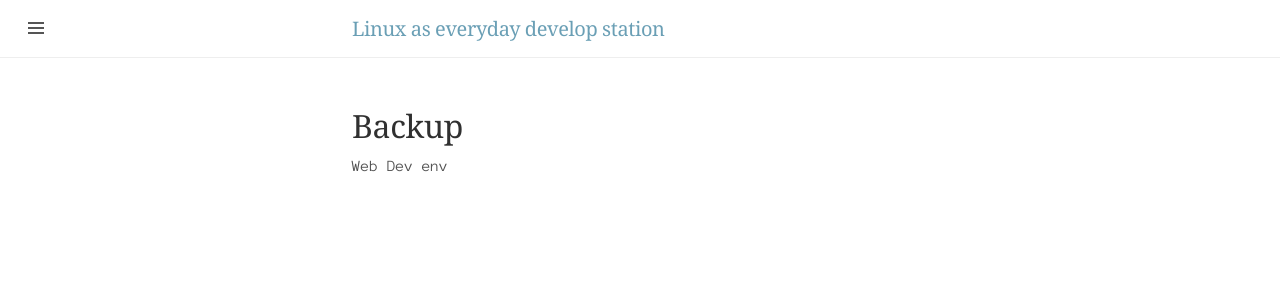
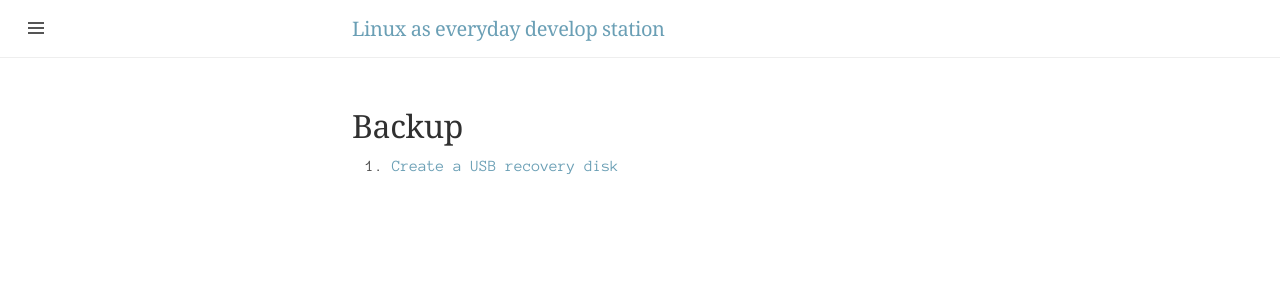
Before and after one commit to cortiz/0x29A, a Jekyll site: the page built from install/backup.md, in a window 1280 px wide. Shown: the top 300 px of the page. Built offline with Jekyll 4.4.1, drawn with Linux system fonts in a browser that asks for light colours.

Commit message:
Initila Page tree build

```diff
--- a/install/backup.md
+++ b/install/backup.md
@@ -2,4 +2,4 @@
 layout: page
 title: Backup
 ---
-Web Dev env
+1. [Create a USB recovery disk](http://answers.microsoft.com/en-us/windows/wiki/windows_10/how-to-create-a-recovery-drive-for-reinstalling/58df9c7d-84de-4652-9952-8bac34abc6c5)
```
